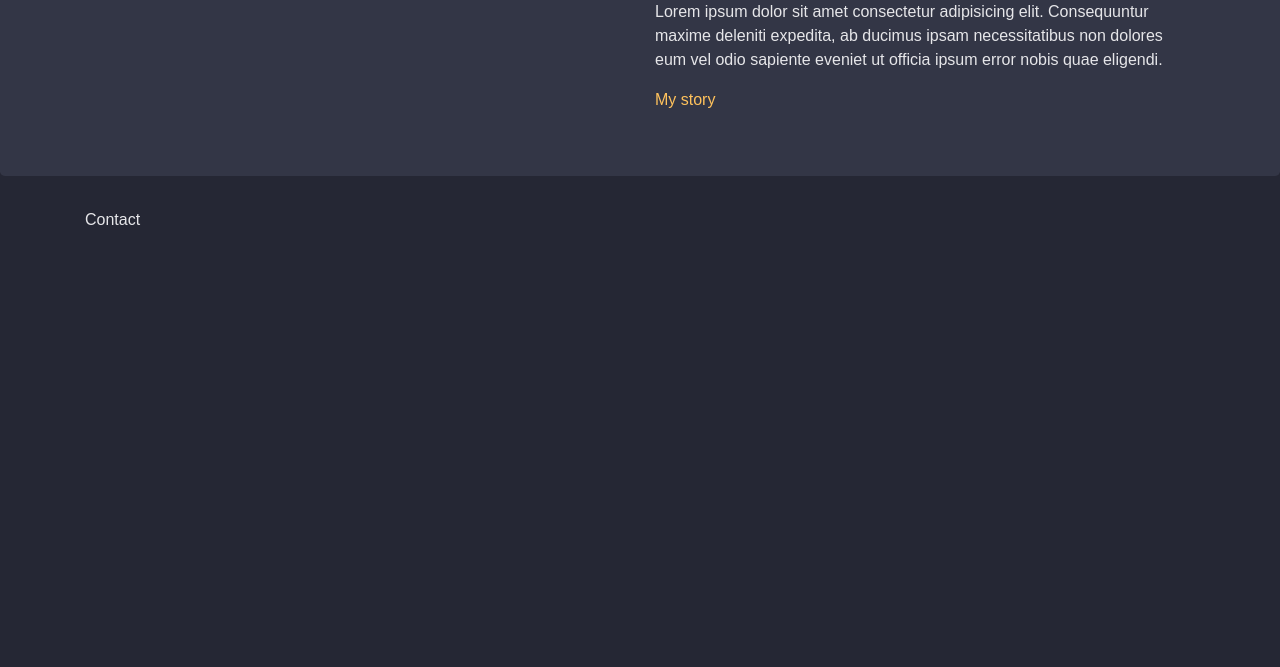
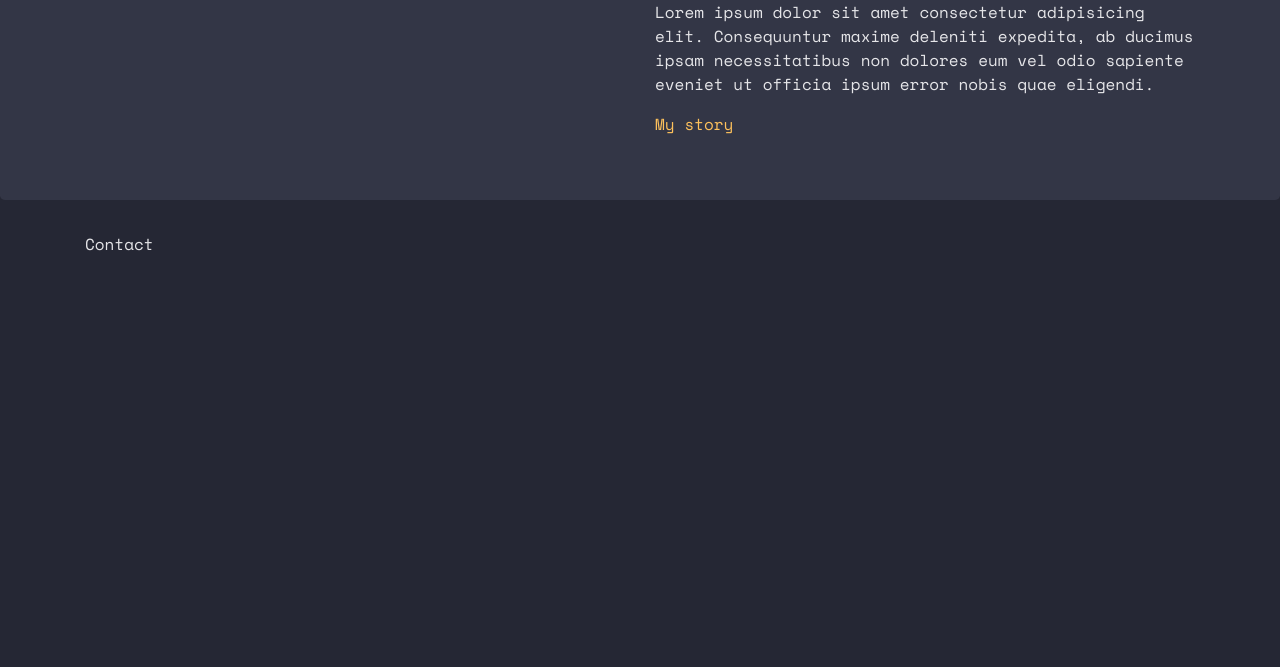
Before and after one commit to lmachens/portfolio, a plain HTML site: page index.html in a window 1280 px wide. Shown: the part 133-800 px from the top of the page. Drawn offline with nearby package versions, Linux system fonts and the light colour scheme.

Commit message:
Customize font

```diff
--- a/index.html
+++ b/index.html
@@ -10,6 +10,10 @@
 
     <!-- Custom Bootstrap CSS -->
     <link rel="stylesheet" href="css/custom.css" />
+    <link
+      href="https://fonts.googleapis.com/css2?family=Space+Mono&display=swap"
+      rel="stylesheet"
+    />
 
     <title>Hello, world!</title>
   </head>
--- a/scss/custom.scss
+++ b/scss/custom.scss
@@ -3,7 +3,8 @@ $body-bg: #252734;
 $body-color: #e6e6e9;
 $primary: #ffc25c;
 $secondary: #676976;
-$font-family-base: Arial;
+$font-family-base: "Space Mono", monospace;
+
 $jumbotron-bg: #333646;
 $h2-font-size: 0.8rem;
 
```
Also changed, not shown: css/custom.css, 1 other file.
